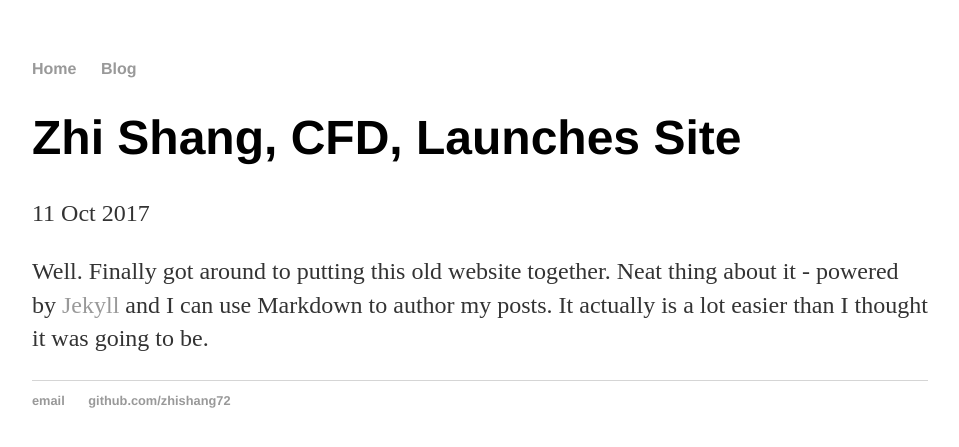
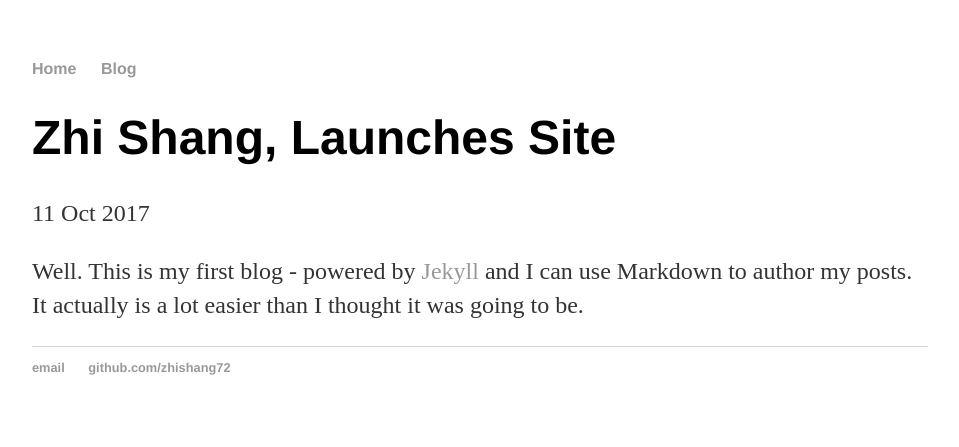
Before and after one commit to zhishang72/blog, a Jekyll site: the page built from _posts/2017-10-11-zhi-shang-site-launched.md, in a window 1280 px wide. Shown: the top 447 px of the page, without its empty margins (160-1119 px from the left). Built offline with Jekyll 4.4.1, drawn with Linux system fonts in a browser that asks for light colours.

Commit message:
Update 2017-10-11-zhi-shang-site-launched.md

```diff
--- a/_posts/2017-10-11-zhi-shang-site-launched.md
+++ b/_posts/2017-10-11-zhi-shang-site-launched.md
@@ -1,9 +1,8 @@
 ---
 layout: post
-title: "Zhi Shang, CFD, Launches Site"
+title: "Zhi Shang, Launches Site"
 date: 2017-10-11
 ---
 
-Well. Finally got around to putting this old website together.
-Neat thing about it - powered by [Jekyll](http://jekyllrb.com) and I can use Markdown to author my posts.
+Well. This is my first blog - powered by [Jekyll](http://jekyllrb.com) and I can use Markdown to author my posts.
 It actually is a lot easier than I thought it was going to be.
```
